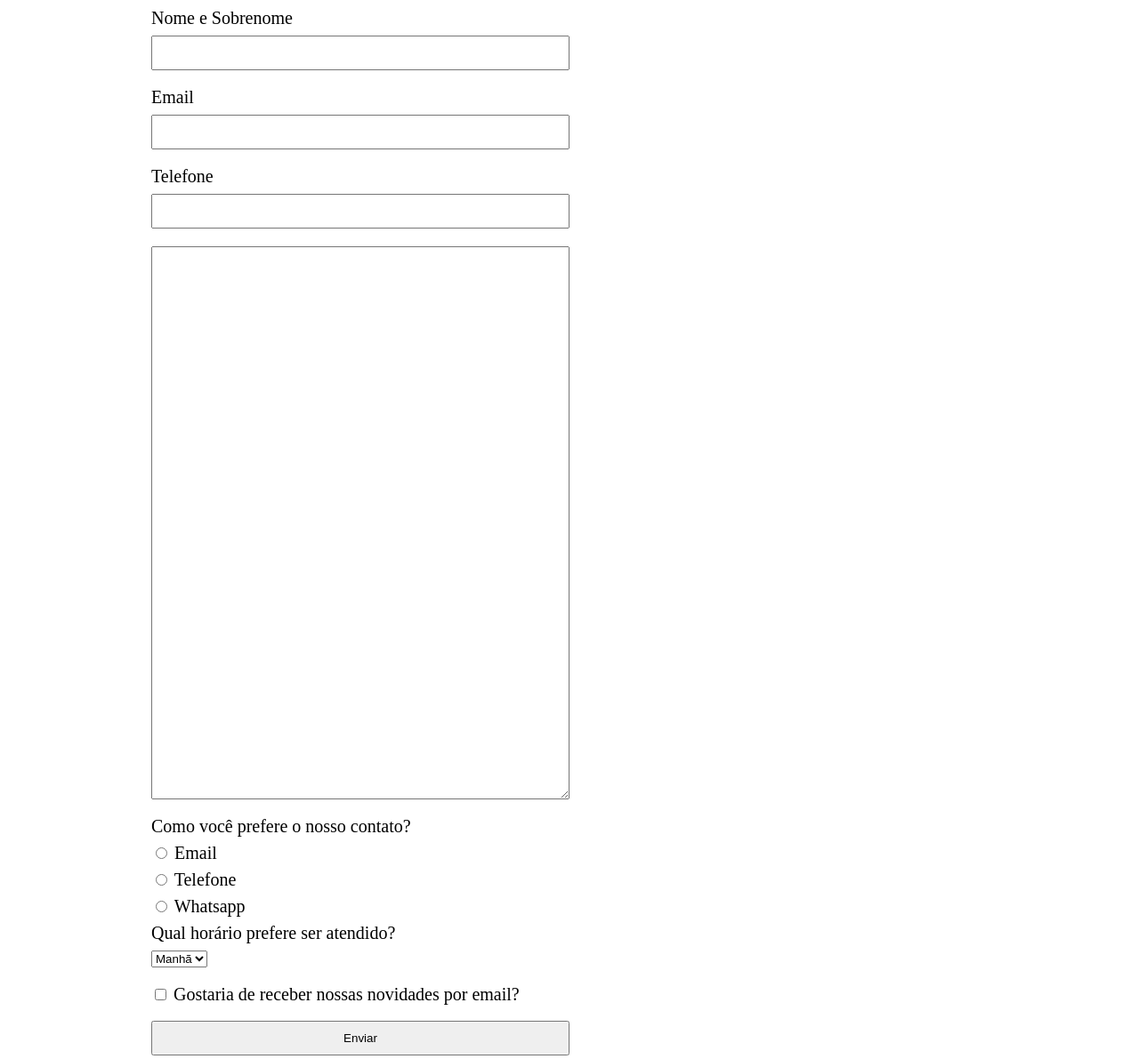
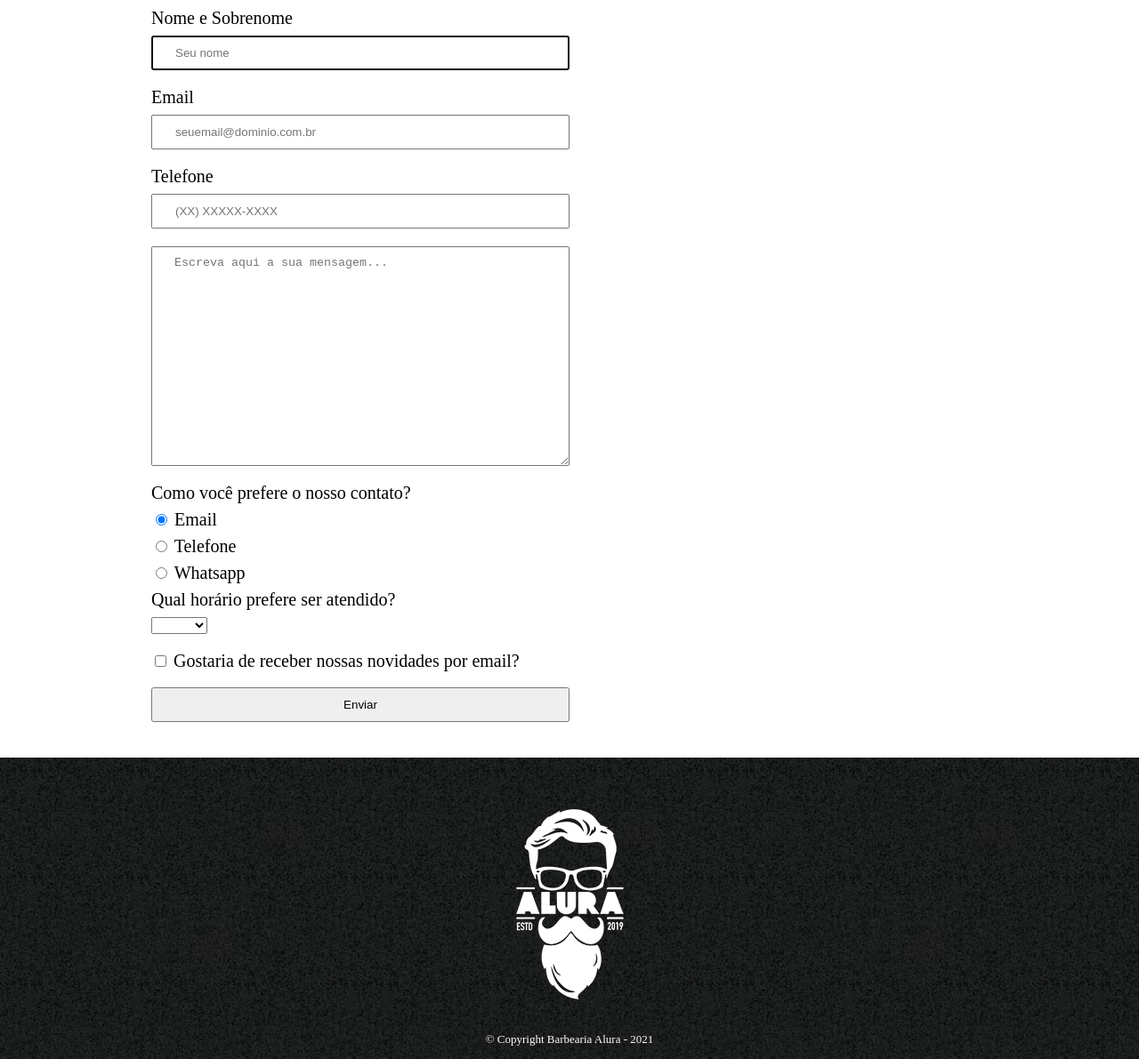
Before and after one commit to pedrorissi/barbearia-alura, a plain HTML site: page contato.html in a window 1280 px wide. Shown: the part 320-1511 px from the top of the page at 89% size. Drawn offline with Linux system fonts and the light colour scheme.

Commit message:
3.4 Melhorando a Semântica

```diff
--- a/contato.html
+++ b/contato.html
@@ -22,21 +22,21 @@
       <main>
          <form>
             <label for="nome-sobrenome">Nome e Sobrenome</label>
-            <input type="text" id="nome-sobrenome" class="input-padrao">
+            <input type="text" id="nome-sobrenome" class="input-padrao" required placeholder="Seu nome" autofocus>
 
             <label for="email">Email</label>
-            <input type="text" id="email" class="input-padrao">
+            <input type="email" id="email" class="input-padrao" required placeholder="seuemail@dominio.com.br">
 
             <label for="telefone">Telefone</label>
-            <input type="text" id="telefone" class="input-padrao">
+            <input type="tel" id="telefone" class="input-padrao" required placeholder="(XX) XXXXX-XXXX">
 
-            <textarea rows="40" cols="80" class="input-padrao"></textarea>
+            <textarea rows="15" cols="80" class="input-padrao" required placeholder="Escreva aqui a sua mensagem..."></textarea>
 
 
-            <div>
-               <p>Como você prefere o nosso contato?</p>
+            <fieldset>
+               <legend>Como você prefere o nosso contato?</legend>
                <label for="radio-email">
-                  <input type="radio" name="contato" id="radio-email">
+                  <input type="radio" name="contato" id="radio-email" checked>
                   Email
                </label>
 
@@ -49,15 +49,16 @@
                   <input type="radio" name="contato" id="radio-whatsapp">
                   Whatsapp
                </label>
-            </div>
-            <div>
-               <p>Qual horário prefere ser atendido?</p>
+            </fieldset>
+            <fieldset>
+               <legend>Qual horário prefere ser atendido?</legend>
                <select>
+                  <option selected></option>
                   <option>Manhã</option>
                   <option>Tarde</option>
                   <option>Noite</option>
                </select>
-            </div>
+            </fieldset>
             <label class="checkbox">
                <input type="checkbox">
                Gostaria de receber nossas novidades por email?
--- a/style.css
+++ b/style.css
@@ -99,7 +99,7 @@ form{
    margin: 40px 0;
 }
 
-form label, form p{
+form label, form legend{
    display: block;
    font-size: 20px;
    margin: 0 0 10px;
```
